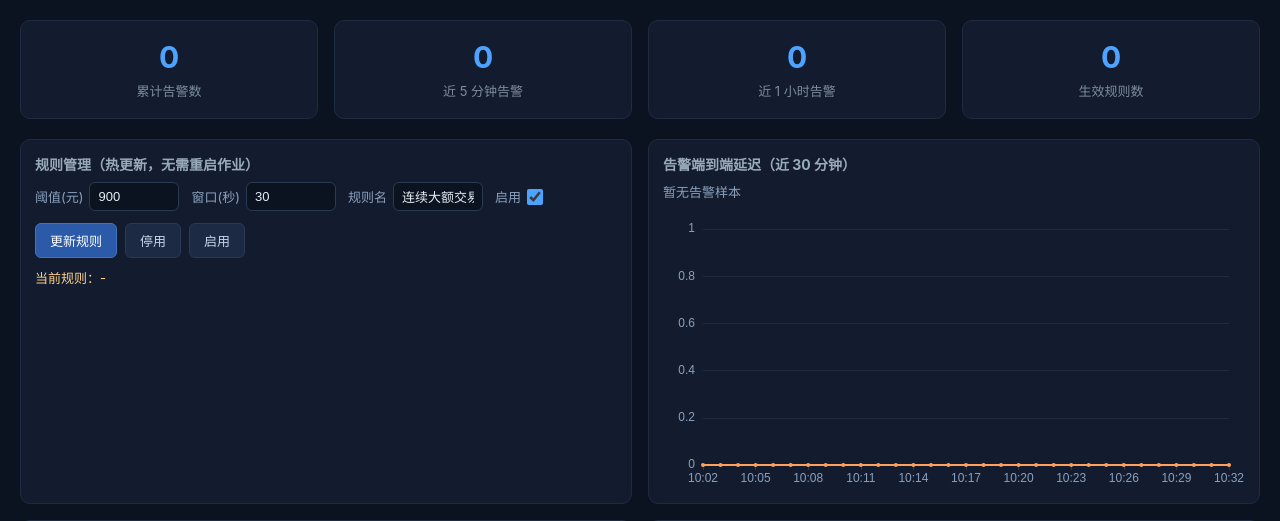
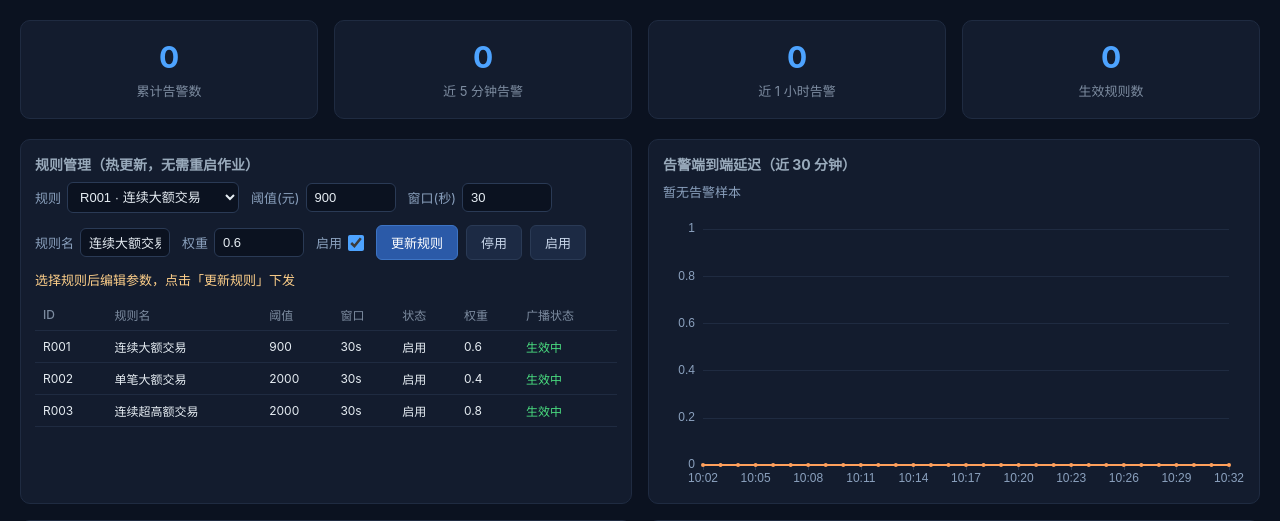
Before and after one commit to HuXiaoCAPS/caps-flink-fraud, a Flask app: page / in a window 1280 px wide. Shown: the part 55-576 px from the top of the page. Run offline with Flask 3, Linux system fonts and the light colour scheme; data that the repository does not hold is empty.

Commit message:
fix: 规则面板支持多规则 + 真实广播生效确认
- 前端移除硬编码 R001，改为规则选择器（R001/R002/R003 可选）
- 新增 /api/rules/current：从 rule_topic 历史重建当前规则（与 Flink 广播状态一致）
- 规则列表展示所有规则及广播状态（已发送/已生效/停用）
- 生效确认：出现匹配 rule_id 且时间晚于发送时刻的新告警即标记'已生效'

```diff
--- a/dashboard/app.py
+++ b/dashboard/app.py
@@ -21,6 +21,43 @@ ALERTS_TABLE = "risk.dws_risk_result"
 KAFKA_BOOTSTRAP = "localhost:9092"
 RULE_TOPIC = "rule_topic"
 _rule_versions = {}
+
+DEFAULT_RULES = [
+    {"rule_id": "R001", "rule_name": "连续大额交易", "rule_type": "CONSECUTIVE_HIGH_AMOUNT",
+     "threshold": 900.0, "window_ms": 30000, "enabled": True, "weight": 0.6, "version": 1},
+    {"rule_id": "R002", "rule_name": "单笔大额交易", "rule_type": "SINGLE_HIGH_AMOUNT",
+     "threshold": 2000.0, "window_ms": 30000, "enabled": True, "weight": 0.4, "version": 1},
+    {"rule_id": "R003", "rule_name": "连续超高额交易", "rule_type": "CONSECUTIVE_HIGH_AMOUNT",
+     "threshold": 2000.0, "window_ms": 30000, "enabled": True, "weight": 0.8, "version": 1},
+]
+
+
+def load_rules_from_kafka():
+    """从 rule_topic 历史重建当前规则（与 Flink 广播状态一致：earliest + 后者覆盖）。"""
+    import json as _json
+    from kafka import KafkaConsumer
+    import uuid
+    rules = {}
+    try:
+        consumer = KafkaConsumer(
+            RULE_TOPIC,
+            bootstrap_servers=KAFKA_BOOTSTRAP,
+            group_id="dashboard-rules-" + uuid.uuid4().hex[:8],
+            auto_offset_reset="earliest",
+            enable_auto_commit=False,
+            consumer_timeout_ms=2000,
+            value_deserializer=lambda m: _json.loads(m.decode("utf-8")))
+        for msg in consumer:
+            rules[msg.value["rule_id"]] = msg.value
+        consumer.close()
+    except Exception as e:
+        print("[warn] 读取 rule_topic 失败，使用默认规则:", e)
+    return rules
+
+
+RULE_STORE = load_rules_from_kafka() or {r["rule_id"]: r for r in DEFAULT_RULES}
+for r in DEFAULT_RULES:
+    RULE_STORE.setdefault(r["rule_id"], r)
 
 
 def fetch(sql, args=None):
@@ -166,22 +203,30 @@ def api_latency():
     return jsonify({"stats": stats, "labels": labels, "values": values})
 
 
+@app.route("/api/rules/current")
+def api_rules_current():
+    """当前生效规则（dashboard 管理视角，与 Flink 广播状态一致）。"""
+    return jsonify(list(RULE_STORE.values()))
+
+
 @app.route("/api/rule", methods=["POST"])
 def api_rule():
     """网页端规则热更新入口：将规则发送到 rule_topic。"""
     data = request.get_json(force=True) or {}
     rule_id = data.get("rule_id", "R001")
+    if rule_id not in RULE_STORE:
+        RULE_STORE[rule_id] = dict(rule_id=rule_id)
     version = _rule_versions.get(rule_id, 0) + 1
     _rule_versions[rule_id] = version
     rule = {
         "rule_id": rule_id,
-        "rule_name": data.get("rule_name", "连续大额交易"),
-        "rule_type": data.get("rule_type", "CONSECUTIVE_HIGH_AMOUNT"),
-        "threshold": float(data.get("threshold", 900)),
-        "window_ms": int(data.get("window_ms", 30000)),
-        "enabled": bool(data.get("enabled", True)),
+        "rule_name": data.get("rule_name", RULE_STORE[rule_id].get("rule_name", "未命名规则")),
+        "rule_type": data.get("rule_type", RULE_STORE[rule_id].get("rule_type", "CONSECUTIVE_HIGH_AMOUNT")),
+        "threshold": float(data.get("threshold", RULE_STORE[rule_id].get("threshold", 900))),
+        "window_ms": int(data.get("window_ms", RULE_STORE[rule_id].get("window_ms", 30000))),
+        "enabled": bool(data.get("enabled", RULE_STORE[rule_id].get("enabled", True))),
         "version": version,
-        "weight": float(data.get("weight", 0.5)),
+        "weight": float(data.get("weight", RULE_STORE[rule_id].get("weight", 0.5))),
     }
     import json
     from kafka import KafkaProducer
@@ -194,6 +239,7 @@ def api_rule():
     producer.send(RULE_TOPIC, key=rule["rule_id"], value=rule)
     producer.flush()
     producer.close(timeout=5)
+    RULE_STORE[rule_id] = rule
     return jsonify({"ok": True, "rule": rule})
 
 
--- a/dashboard/static/app.js
+++ b/dashboard/static/app.js
@@ -98,13 +98,74 @@ function updateLatency(data) {
   });
 }
 
+// ---------- 规则管理 ----------
+let rulesMap = {};            // rule_id -> rule（当前配置）
+let sentRules = {};           // rule_id -> {rule, sentAt}（等待/已确认生效）
+let selectedRuleId = null;
+
+function fillRuleForm(rule) {
+  document.getElementById('r-threshold').value = rule.threshold;
+  document.getElementById('r-window').value = Math.round(rule.window_ms / 1000);
+  document.getElementById('r-name').value = rule.rule_name;
+  document.getElementById('r-weight').value = rule.weight;
+  document.getElementById('r-enabled').checked = !!rule.enabled;
+}
+
+function populateRuleSelect() {
+  const sel = document.getElementById('r-select');
+  const ids = Object.keys(rulesMap);
+  if (ids.length === 0) return;
+  sel.innerHTML = ids.map(id =>
+    `<option value="${id}">${id} · ${rulesMap[id].rule_name}</option>`).join('');
+  if (!selectedRuleId || !rulesMap[selectedRuleId]) selectedRuleId = ids[0];
+  sel.value = selectedRuleId;
+  fillRuleForm(rulesMap[selectedRuleId]);
+}
+
+document.getElementById('r-select').addEventListener('change', (e) => {
+  selectedRuleId = e.target.value;
+  fillRuleForm(rulesMap[selectedRuleId]);
+});
+
+function renderRuleList() {
+  const rows = Object.values(rulesMap).map(r => {
+    const sent = sentRules[r.rule_id];
+    let status, cls = '';
+    if (sent && sent.applied) { status = '已生效 ✓'; cls = 'ok'; }
+    else if (sent) { status = '已发送，等待生效…'; cls = 'wait'; }
+    else { status = r.enabled ? '生效中' : '已停用'; cls = r.enabled ? 'ok' : 'off'; }
+    return `<tr><td>${r.rule_id}</td><td>${r.rule_name}</td>
+      <td>${r.threshold}</td><td>${Math.round(r.window_ms / 1000)}s</td>
+      <td>${r.enabled ? '启用' : '停用'}</td><td>${r.weight}</td>
+      <td class="${cls}">${status}</td></tr>`;
+  }).join('');
+  document.getElementById('rule-list').innerHTML =
+    `<table><thead><tr><th>ID</th><th>规则名</th><th>阈值</th><th>窗口</th><th>状态</th><th>权重</th><th>广播状态</th></tr></thead><tbody>${rows}</tbody></table>`;
+}
+
+function markAppliedFromAlerts(alerts) {
+  // 用最新告警确认广播已生效：出现 rule_id 相同且时间晚于发送时刻的告警即视为生效
+  const now = new Date();
+  for (const a of alerts) {
+    const sent = sentRules[a.rule_id];
+    if (!sent || sent.applied) continue;
+    const t = new Date(a.trigger_time.replace(' ', 'T'));
+    if (t >= sent.sentAt && (now - sent.sentAt) < 120000) {
+      sent.applied = true;
+    }
+  }
+  renderRuleList();
+}
+
 async function applyRule(overrides) {
+  const id = selectedRuleId || (Object.keys(rulesMap)[0] || 'R001');
   const body = {
-    rule_id: 'R001',
-    rule_name: document.getElementById('r-name').value || '连续大额交易',
-    rule_type: 'CONSECUTIVE_HIGH_AMOUNT',
-    threshold: parseFloat(document.getElementById('r-threshold').value) || 900,
+    rule_id: id,
+    rule_name: document.getElementById('r-name').value || rulesMap[id]?.rule_name,
+    rule_type: rulesMap[id]?.rule_type || 'CONSECUTIVE_HIGH_AMOUNT',
+    threshold: parseFloat(document.getElementById('r-threshold').value) || 0,
     window_ms: (parseInt(document.getElementById('r-window').value, 10) || 30) * 1000,
+    weight: parseFloat(document.getElementById('r-weight').value) || 0.5,
     enabled: document.getElementById('r-enabled').checked,
   };
   Object.assign(body, overrides);
@@ -117,10 +178,13 @@ async function applyRule(overrides) {
     const data = await res.json();
     if (data.ok) {
       const r = data.rule;
+      rulesMap[r.rule_id] = r;
+      sentRules[r.rule_id] = { rule: r, sentAt: new Date(), applied: false };
       const state = r.enabled ? '启用' : '停用';
       document.getElementById('rule-status').textContent =
-        `已${state}：${r.rule_name} 阈值=${r.threshold}元 窗口=${r.window_ms / 1000}s` +
-        ` v${r.version} @ ${new Date().toLocaleTimeString()}（等待广播生效...）`;
+        `已下发 ${r.rule_name}(${r.rule_id}) v${r.version} 阈值=${r.threshold} ` +
+        `窗口=${r.window_ms / 1000}s ${state} —— 等待 Flink 广播生效（约数秒后由新告警确认）`;
+      renderRuleList();
     } else {
       document.getElementById('rule-status').textContent = '发送失败: ' + JSON.stringify(data);
     }
@@ -135,13 +199,14 @@ document.getElementById('btn-enable').addEventListener('click', () => applyRule(
 
 async function refresh() {
   try {
-    const [stats, trend, cities, rules, latest, latency] = await Promise.all([
+    const [stats, trend, cities, rules, latest, latency, rulesCur] = await Promise.all([
       fetch('/api/stats').then(r => r.json()),
       fetch('/api/trend').then(r => r.json()),
       fetch('/api/cities').then(r => r.json()),
       fetch('/api/rules').then(r => r.json()),
       fetch('/api/latest').then(r => r.json()),
       fetch('/api/latency').then(r => r.json()),
+      fetch('/api/rules/current').then(r => r.json()),
     ]);
     updateStats(stats);
     updateTrend(trend);
@@ -149,6 +214,11 @@ async function refresh() {
     updateRules(rules);
     updateTable(latest);
     updateLatency(latency);
+
+    // 规则面板：合并后端配置（含别处下发的版本）
+    rulesCur.forEach(r => { rulesMap[r.rule_id] = r; });
+    populateRuleSelect();
+    markAppliedFromAlerts(latest);
   } catch (e) {
     console.error('刷新失败', e);
   }
--- a/dashboard/static/style.css
+++ b/dashboard/static/style.css
@@ -124,6 +124,20 @@ table td.detail { color: #ffa05c; }
   font-size: 13px;
   color: #ffd08a;
   min-height: 18px;
+  margin-bottom: 10px;
+}
+.rule-list { font-size: 12px; }
+.rule-list table { width: 100%; }
+.rule-list td.ok { color: #4ade80; }
+.rule-list td.wait { color: #ffd08a; }
+.rule-list td.off { color: #8aa0bd; }
+.rule-form select {
+  background: #0b1220;
+  border: 1px solid #2a3a55;
+  color: #e6edf3;
+  border-radius: 6px;
+  padding: 6px 8px;
+  font-size: 13px;
 }
 .latency-stats {
   font-size: 13px;
--- a/dashboard/templates/index.html
+++ b/dashboard/templates/index.html
@@ -25,9 +25,13 @@
     <div class="panel">
       <h2>规则管理（热更新，无需重启作业）</h2>
       <div class="rule-form">
-        <label>阈值(元)<input type="number" id="r-threshold" value="900" min="1" step="50"></label>
-        <label>窗口(秒)<input type="number" id="r-window" value="30" min="1" max="120"></label>
-        <label>规则名<input type="text" id="r-name" value="连续大额交易"></label>
+        <label>规则
+          <select id="r-select"></select>
+        </label>
+        <label>阈值(元)<input type="number" id="r-threshold" min="1" step="50"></label>
+        <label>窗口(秒)<input type="number" id="r-window" min="1" max="120"></label>
+        <label>规则名<input type="text" id="r-name"></label>
+        <label>权重<input type="number" id="r-weight" min="0" step="0.1"></label>
         <label>启用<input type="checkbox" id="r-enabled" checked></label>
         <div class="rule-btns">
           <button id="btn-apply" class="primary">更新规则</button>
@@ -35,7 +39,8 @@
           <button id="btn-enable">启用</button>
         </div>
       </div>
-      <div class="rule-status" id="rule-status">当前规则：-</div>
+      <div class="rule-status" id="rule-status">选择规则后编辑参数，点击「更新规则」下发</div>
+      <div class="rule-list" id="rule-list"></div>
     </div>
     <div class="panel">
       <h2>告警端到端延迟（近 30 分钟）</h2>
```
Also changed, not shown: tools/mock_producer.py (+12 -3 lines).
